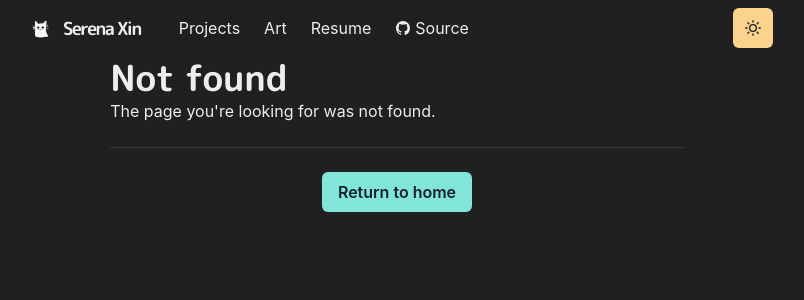
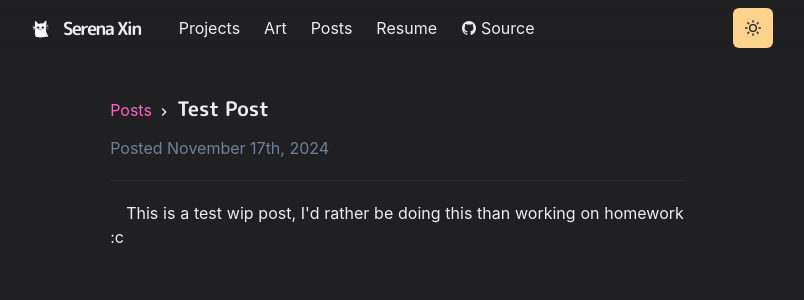
Before and after one commit to ajisairen/ajisairen.github.io, a Next.js app: page /posts/test in a window 1280 px wide. Before the commit this address had no page. Shown: the top 300 px of the page, without its empty margins (243-1047 px from the left). Built offline with nearby package versions, Linux system fonts and the light colour scheme.

Commit message:
working on posts

```diff
--- a/components/grid-item.js
+++ b/components/grid-item.js
@@ -1,6 +1,6 @@
 import NextLink from 'next/link'
 import Image from 'next/image'
-import { Box, Text, LinkBox, LinkOverlay } from '@chakra-ui/react'
+import { Box, Text, LinkBox, Link, LinkOverlay } from '@chakra-ui/react'
 import { Global } from '@emotion/react'
 
 export const GridItem = ({ children, href, title, thumbnail }) => (
@@ -81,6 +81,19 @@ export const ArtGridItem = ({
   </Box>
 )
 
+export const PostItem = ({ category = 'posts', id, title }) => (
+  <Link
+    as={NextLink}
+    href={`/${category}/${id}`}
+    scroll={false}
+    cursor="pointer"
+  >
+    <Text>
+      {'>'} {title}
+    </Text>
+  </Link>
+)
+
 export const GridItemStyle = () => (
   <Global
     styles={`
--- a/components/navbar.js
+++ b/components/navbar.js
@@ -84,6 +84,9 @@ const Navbar = props => {
           <LinkItem href="/art" path={path}>
             Art
           </LinkItem>
+          <LinkItem href="/posts" path={path}>
+            Posts
+          </LinkItem>
           <LinkItem
             target="_blank"
             href="https://drive.google.com/file/d/14Vq5y0Ee30deiVjQbWU3TFOj3PNoeRP5/view"
@@ -129,6 +132,9 @@ const Navbar = props => {
                 <MenuItem as={MenuLink} href="/art">
                   <MenuItem as={Link}>Art</MenuItem>
                 </MenuItem>
+                <MenuItem as={MenuLink} href="/posts">
+                  <MenuItem as={Link}>Posts</MenuItem>
+                </MenuItem>
                 <MenuItem
                   as={MenuLink}
                   href="https://drive.google.com/file/d/14Vq5y0Ee30deiVjQbWU3TFOj3PNoeRP5/view"
--- /dev/null
+++ b/components/post.js
@@ -0,0 +1,18 @@
+import NextLink from 'next/link'
+import { Heading, Box, Link } from '@chakra-ui/react'
+import { ChevronRightIcon } from '@chakra-ui/icons'
+
+export const Title = ({ children }) => (
+  <Box>
+    <Link as={NextLink} href="/posts">
+      Posts
+    </Link>
+    <span>
+      {' '}
+      <ChevronRightIcon />{' '}
+    </span>
+    <Heading display="inline-block" as="h3" fontSize={20} mb={4}>
+      {children}
+    </Heading>
+  </Box>
+)
--- /dev/null
+++ b/components/timestamp.js
@@ -0,0 +1,16 @@
+import styled from '@emotion/styled'
+import { useColorMode } from '@chakra-ui/react'
+
+const TimeStamp = styled.text`
+  text-align: justify;
+  text-indent: 1em;
+  hyphens: auto;
+  color: ${({ colorMode }) => (colorMode === 'light' ? '#a0aec0' : '#718096')};
+`
+
+const ThemedTimeStamp = props => {
+  const { colorMode } = useColorMode()
+  return <TimeStamp colorMode={colorMode} {...props} />
+}
+
+export default ThemedTimeStamp
--- a/libs/theme.js
+++ b/libs/theme.js
@@ -35,6 +35,11 @@ const components = {
         bg: mode('#f0e7db', '#202023')(props)
       }
     })
+  },
+  Divider: {
+    baseStyle: props => ({
+      borderColor: mode('#D8C8BC', '#363638')(props)
+    })
   }
 }
 
--- /dev/null
+++ b/pages/posts/test.js
@@ -0,0 +1,25 @@
+import {
+  Container,
+  Divider
+  // AspectRatio
+} from '@chakra-ui/react'
+import { Title /**ProjectImage,  Meta **/ } from '../../components/post'
+import P from '../../components/paragraph'
+import Layout from '../../components/layouts/article'
+import TimeStamp from '../../components/timestamp'
+
+const Post = () => (
+  <Layout title="Test Post">
+    <Container mt={10}>
+      <Title>Test Post</Title>
+      <TimeStamp>Posted November 17th, 2024</TimeStamp>
+      <Divider my={5} />
+      <P>
+        This is a test wip post, I&apos;d rather be doing this than working on
+        homework :c
+      </P>
+    </Container>
+  </Layout>
+)
+
+export default Post
```
Also changed, not shown: pages/posts.js (added, +26 -0 lines).
